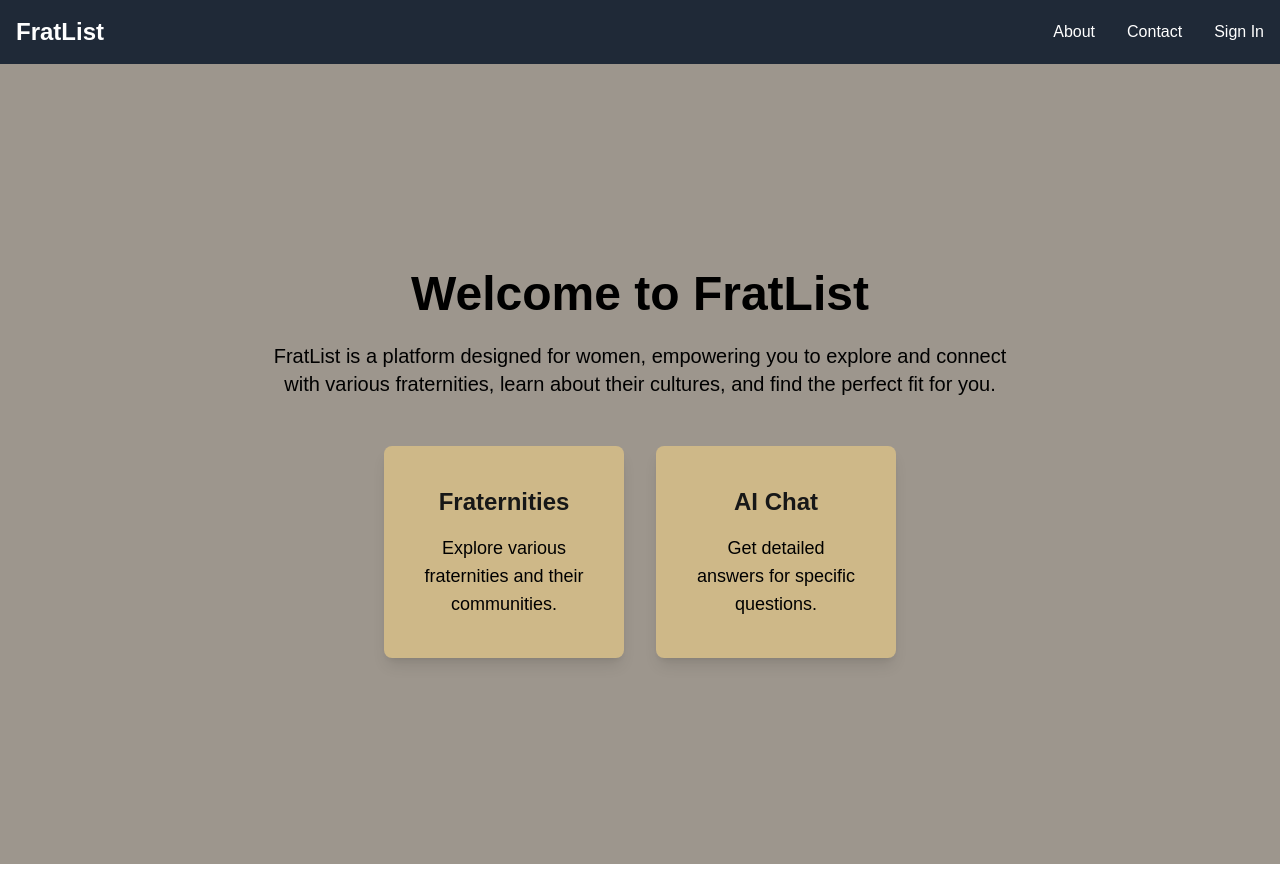
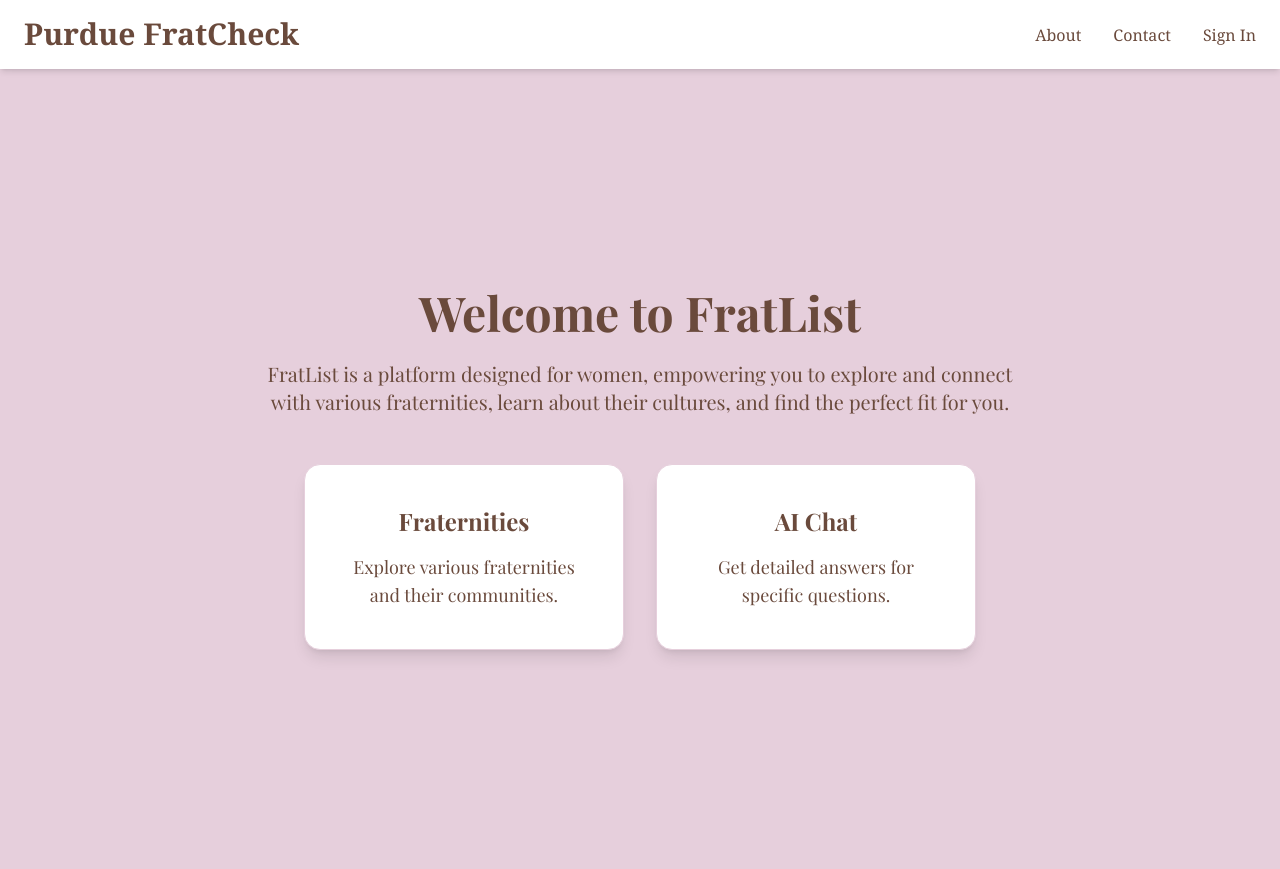
Before and after one commit to AryanK3/InnovateHer, a Next.js app: page / in a window 1280 px wide. Built offline with nearby package versions, Linux system fonts and the light colour scheme; no server answers.

Commit message:
changed colors  Please enter the commit message for your changes. Lines starting

```diff
--- a/src/app/frat/[frat]/page.js
+++ b/src/app/frat/[frat]/page.js
@@ -1,28 +1,26 @@
 "use client";
-import { useEffect, useState } from 'react';
-import { useParams } from 'next/navigation';
-import { useSession } from 'next-auth/react';
+import { useEffect, useState } from "react";
+import { useParams } from "next/navigation";
+import { useSession } from "next-auth/react";
 
 export default function Frat() {
   const { data: session } = useSession({ required: true });
   const { frat } = useParams();
-  const [name, setName] = useState('');
-  const [link, setLink] = useState('');
+  const [name, setName] = useState("");
+  const [link, setLink] = useState("");
   const [img, setImg] = useState(null);
-  const [map, setMap] = useState('');
+  const [map, setMap] = useState("");
   const [error, setError] = useState(null);
-  const [message, setMessage] = useState('');
   const [reviews, setReviews] = useState([]);
-  const [summaryResponse, setSummaryResponse] = useState('');
-  const [newReview, setNewReview] = useState('');
+  const [summaryResponse, setSummaryResponse] = useState("");
+  const [newReview, setNewReview] = useState("");
 
   useEffect(() => {
     const fetchData = async () => {
       try {
-        console.log(frat);
         const response = await fetch(`/api/frat/${frat}`);
         if (!response.ok) {
-          throw new Error('Failed to fetch frat');
+          throw new Error("Failed to fetch frat");
         }
         const data = await response.json();
         setName(data.name);
@@ -39,83 +37,121 @@
     if (frat) {
       fetchData();
     } else {
-      setError('Frat not found');
+      setError("Frat not found");
     }
   }, [frat]);
 
   if (error) {
-    return <div>{error}</div>;
+    return <div className="text-center text-[#6A4A3C]">{error}</div>;
   }
 
   const handleReviewSubmit = async (e) => {
     e.preventDefault();
     if (!newReview) {
-      setError('Please write a review');
+      setError("Please write a review");
       return;
     }
     try {
       const response = await fetch(`/api/frat/${frat}`, {
-        method: 'POST',
-        headers: { 'Content-Type': 'application/json' },
-        body: JSON.stringify({ review: newReview, username: session?.user?.name || 'Anonymous' })
+        method: "POST",
+        headers: { "Content-Type": "application/json" },
+        body: JSON.stringify({ review: newReview, username: session?.user?.name || "Anonymous" }),
       });
       if (!response.ok) {
-        throw new Error('Failed to submit review');
+        throw new Error("Failed to submit review");
       }
-      const data = await response.json();
       setReviews((prevReviews) => [
         ...prevReviews,
-        { review: newReview, username: session?.user?.name || 'Anonymous', date: new Date() }
+        { review: newReview, username: session?.user?.name || "Anonymous", date: new Date() },
       ]);
-      setNewReview('');
+      setNewReview("");
     } catch (error) {
       setError(error.message);
     }
   };
 
   return (
-    <div className="bg-[#9D968D] flex flex-col items-center min-h-screen p-6">
-      <div className="bg-white rounded-lg shadow-lg p-6 w-full max-w-md">
+    <div className="bg-[#E6CFDC] min-h-screen py-10 px-6 font-['Playfair_Display']">
+      <div className="max-w-7xl mx-auto flex flex-col gap-8">
+        {/* Header Section */}
+        <div className="flex flex-col md:flex-row items-center gap-6">
           {img && (
-          <div className="flex justify-center mb-4">
+            <div className="flex-shrink-0">
               <img
                 src={img}
                 alt={name}
-            className="w-40 h-40 object-cover rounded-full"
+                className="w-60 h-60 object-cover rounded-full border-4 border-[#E6CFDC]"
               />
             </div>
           )}
-        <h3 className="text-2xl font-bold mb-3 text-black text-center">{name}</h3>
-        <div className='flex justify-center gap-x-6'>
-        <a href={link} target="_blank" rel="noopener noreferrer" className="text-blue-500">About</a>
-        <a href={map} target="_blank" rel="noopener noreferrer" className="text-blue-500">Location</a>
+          <div className="text-center md:text-left">
+            <h1 className="text-4xl font-bold text-[#6A4A3C] mb-4">{name}</h1>
+            <div className="flex justify-center md:justify-start gap-x-6">
+              <a
+                href={link}
+                target="_blank"
+                rel="noopener noreferrer"
+                className="text-[#6A4A3C] font-semibold hover:underline"
+              >
+                About
+              </a>
+              <a
+                href={map}
+                target="_blank"
+                rel="noopener noreferrer"
+                className="text-[#6A4A3C] font-semibold hover:underline"
+              >
+                Location
+              </a>
             </div>
-        <h5 className="text-xl text-black font-semibold mt-4">AI Summary</h5>
-        <p className="font-bold mb-4 text-black text-center">{summaryResponse}</p>
-        <div className="mt-8 text-black">
-        <h5 className="text-xl font-semibold mb-4">Reviews</h5>
+          </div>
+        </div>
+
+        {/* Summary Section */}
+        <div className="bg-white rounded-lg shadow-lg p-6">
+          <h2 className="text-2xl font-semibold mb-4 text-[#6A4A3C]">AI Summary</h2>
+          <p className="text-[#6A4A3C]">{summaryResponse}</p>
+        </div>
+
+        {/* Reviews Section */}
+        <div className="bg-white rounded-lg shadow-lg p-6">
+          <h2 className="text-2xl font-semibold mb-4 text-[#6A4A3C]">Reviews</h2>
           <div className="space-y-4">
             {reviews.length > 0 ? (
               reviews.map((review, index) => (
-              <div key={index} className="bg-gray-100 p-4 rounded-md text-black">
-                <p className="font-bold text-black">{review.username}</p>
+                <div
+                  key={index}
+                  className="bg-[#F4E8EE] p-4 rounded-md shadow-sm border border-[#E6CFDC]"
+                >
+                  <p className="font-bold">{review.username}</p>
                   <p>{review.review}</p>
                 </div>
-            ))) : (
-            <p>No reviews yet. Be the first to review!</p>
+              ))
+            ) : (
+              <p className="text-[#6A4A3C]">No reviews yet. Be the first to review!</p>
             )}
           </div>
         </div>
-      <form className="mt-8 text-black" onSubmit={handleReviewSubmit}>
+
+        {/* Review Form Section */}
+        <div className="bg-white rounded-lg shadow-lg p-6">
+          <h2 className="text-2xl font-semibold mb-4 text-[#6A4A3C]">Write a Review</h2>
+          <form onSubmit={handleReviewSubmit}>
             <textarea
               value={newReview}
               onChange={(e) => setNewReview(e.target.value)}
               rows="4"
               placeholder="Write your review here"
-          className="w-full p-3 mb-4 border rounded-md"
+              className="w-full p-3 mb-4 border rounded-md bg-[#F4E8EE] border-[#E6CFDC] placeholder-gray-600"
             />
-        <button type="submit" className="bg-blue-500 text-white p-2 rounded-md">Submit Review</button>
+            <button
+              type="submit"
+              className="bg-[#6A4A3C] text-white py-2 px-6 rounded-md hover:bg-[#543A2F]"
+            >
+              Submit Review
+            </button>
           </form>
+        </div>
       </div>
     </div>
   );
--- a/src/app/layout.js
+++ b/src/app/layout.js
@@ -1,10 +1,12 @@
 "use client";
 import { useSession, signOut, signIn } from "next-auth/react";
 import localFont from "next/font/local";
+import { Playfair_Display } from "next/font/google"; // Import Playfair Display font
 import "./globals.css";
 import { SessionProvider } from "next-auth/react";
 import Link from "next/link";
 
+// Local fonts
 const geistSans = localFont({
   src: "./fonts/GeistVF.woff",
   variable: "--font-geist-sans",
@@ -17,19 +19,45 @@
   weight: "100 900",
 });
 
+// Google Font
+const playfairDisplay = Playfair_Display({
+  subsets: ["latin"],
+  weight: ["400", "500", "700"],
+  variable: "--font-playfair-display",
+});
+
 export default function RootLayout({ children }) {
   return (
     <html lang="en">
-      <body className={`${geistSans.variable} ${geistMono.variable} antialiased`}>
+      <body
+        className={`${geistSans.variable} ${geistMono.variable} antialiased bg-[#E6CFDC]`}
+      >
         <SessionProvider>
-          <header className="bg-gray-800 text-white p-4">
-            <div className="flex justify-between items-center">
-              <div className="text-2xl font-bold">
-                <Link href="/">FratList</Link>
+          <header
+            className={`bg-white shadow-md sticky top-0 z-50 ${playfairDisplay.variable}`}
+          >
+            <div className="max-w-7xl mx-auto px-6 py-4 flex justify-between items-center">
+              {/* Logo Section */}
+              <div className="text-3xl font-bold text-[#6A4A3C]">
+                <Link href="/" className="font-serif">
+                  Purdue FratCheck
+                </Link>
               </div>
-              <nav className="hidden md:flex items-center space-x-8">
-                <Link href="/about" className="hover:text-gray-400">About</Link>
-                <Link href="/contact" className="hover:text-gray-400">Contact</Link>
+
+              {/* Navigation Section */}
+              <nav className="hidden md:flex items-center space-x-8 font-serif">
+                <Link
+                  href="/about"
+                  className="text-[#6A4A3C] hover:text-[#543A2F] font-medium transition-colors"
+                >
+                  About
+                </Link>
+                <Link
+                  href="/contact"
+                  className="text-[#6A4A3C] hover:text-[#543A2F] font-medium transition-colors"
+                >
+                  Contact
+                </Link>
                 <SessionButton />
               </nav>
             </div>
@@ -47,10 +75,10 @@
   return (
     <>
       {status === "loading" ? (
-        <span>Loading...</span>
+        <span className="text-[#6A4A3C]">Loading...</span>
       ) : session ? (
         <div
-          className="flex items-center space-x-2 cursor-pointer hover:bg-red-700 p-2 rounded-full"
+          className="flex items-center space-x-2 cursor-pointer p-2 rounded-full border border-[#E6CFDC] bg-[#F4E8EE] hover:bg-[#E6CFDC] transition-all"
           onClick={() => signOut()}
         >
           <img
@@ -58,12 +86,12 @@
             alt="User Avatar"
             className="w-8 h-8 rounded-full object-cover"
           />
-          <span className="text-white">{session.user.name}</span>
+          <span className="text-[#6A4A3C]">{session.user.name}</span>
         </div>
       ) : (
         <button
-          onClick={() => signIn('google')}
-          className="hover:text-gray-400"
+          onClick={() => signIn("google")}
+          className="text-[#6A4A3C] hover:text-[#543A2F] font-medium transition-colors"
         >
           Sign In
         </button>
--- a/src/app/page.js
+++ b/src/app/page.js
@@ -1,37 +1,44 @@
 "use client";
-import { useEffect } from 'react';
-import { useSession } from 'next-auth/react';
-import { useRouter } from 'next/navigation';
+import { useRouter } from "next/navigation";
 
 export default function Home() {
   const router = useRouter();
-  const { status } = useSession();
 
   return (
-    <div className="bg-[#9D968D] min-h-screen flex flex-col justify-center items-center text-center py-12 px-6">
-      <h1 className="text-5xl font-bold text-black mb-6">Welcome to FratList</h1>
+    <div className="bg-[#E6CFDC] min-h-screen flex flex-col justify-center items-center py-12 px-6 font-['Playfair_Display']">
+      {/* Header Section */}
+      <div className="text-center mb-12">
+        <h1 className="text-5xl font-bold text-[#6A4A3C] mb-6">Welcome to FratList</h1>
+        <p className="text-xl text-[#6A4A3C] max-w-3xl mx-auto">
+          FratList is a platform designed for women, empowering you to explore and connect with various fraternities,
+          learn about their cultures, and find the perfect fit for you.
+        </p>
+      </div>
 
-      <p className="text-xl text-black mb-12 max-w-3xl mx-auto">
-        FratList is a platform designed for women, empowering you to explore and connect with various fraternities, learn about their cultures, and find the perfect fit for you.
-      </p>
-
-      <div className="flex space-x-8">
+      {/* Action Cards Section */}
+      <div className="flex flex-wrap justify-center gap-8">
+        {/* Fraternities Card */}
         <div
-          className="bg-[#CEB888] p-10 rounded-lg shadow-lg w-60 text-center cursor-pointer hover:bg-[#9D968D] hover:text-white transition duration-300"
-          onClick={() => router.push('/fraternities')}
+          className="bg-white p-10 rounded-2xl shadow-lg w-80 text-center cursor-pointer hover:bg-[#F4E8EE] hover:shadow-xl border border-[#E6CFDC] transition-all duration-300"
+          onClick={() => router.push("/fraternities")}
         >
-          <h3 className="text-2xl font-semibold">Fraternities</h3>
-          <p className="mt-4 text-lg text-black">Explore various fraternities and their communities.</p>
+          <h3 className="text-2xl font-semibold text-[#6A4A3C]">Fraternities</h3>
+          <p className="mt-4 text-lg text-[#6A4A3C]">
+            Explore various fraternities and their communities.
+          </p>
         </div>
 
-      <div
-          className="bg-[#CEB888] p-10 rounded-lg shadow-lg w-60 text-center cursor-pointer hover:bg-[#9D968D] hover:text-white transition duration-300"
-          onClick={() => router.push('/chat')}
+        {/* AI Chat Card */}
+        <div
+          className="bg-white p-10 rounded-2xl shadow-lg w-80 text-center cursor-pointer hover:bg-[#F4E8EE] hover:shadow-xl border border-[#E6CFDC] transition-all duration-300"
+          onClick={() => router.push("/chat")}
         >
-          <h3 className="text-2xl font-semibold">AI Chat</h3>
-          <p className="mt-4 text-lg text-black">Get detailed answers for specific questions.</p>
+          <h3 className="text-2xl font-semibold text-[#6A4A3C]">AI Chat</h3>
+          <p className="mt-4 text-lg text-[#6A4A3C]">
+            Get detailed answers for specific questions.
+          </p>
         </div>
-        </div>
+      </div>
     </div>
   );
 }
```
Also changed, not shown: src/app/chat/page.js (+5 -5 lines), src/app/fraternities/page.js (+19 -17 lines). Lines whose indentation alone changed are shown as unchanged.
